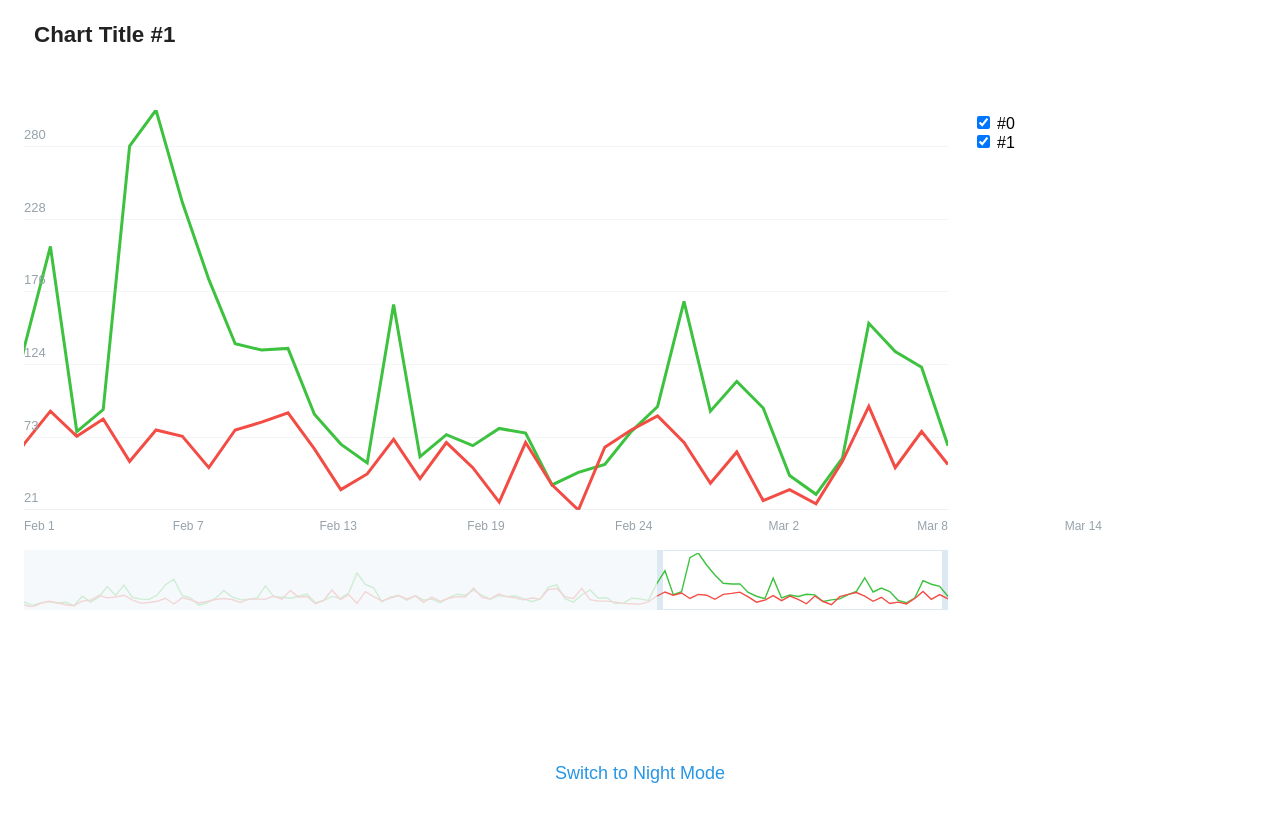
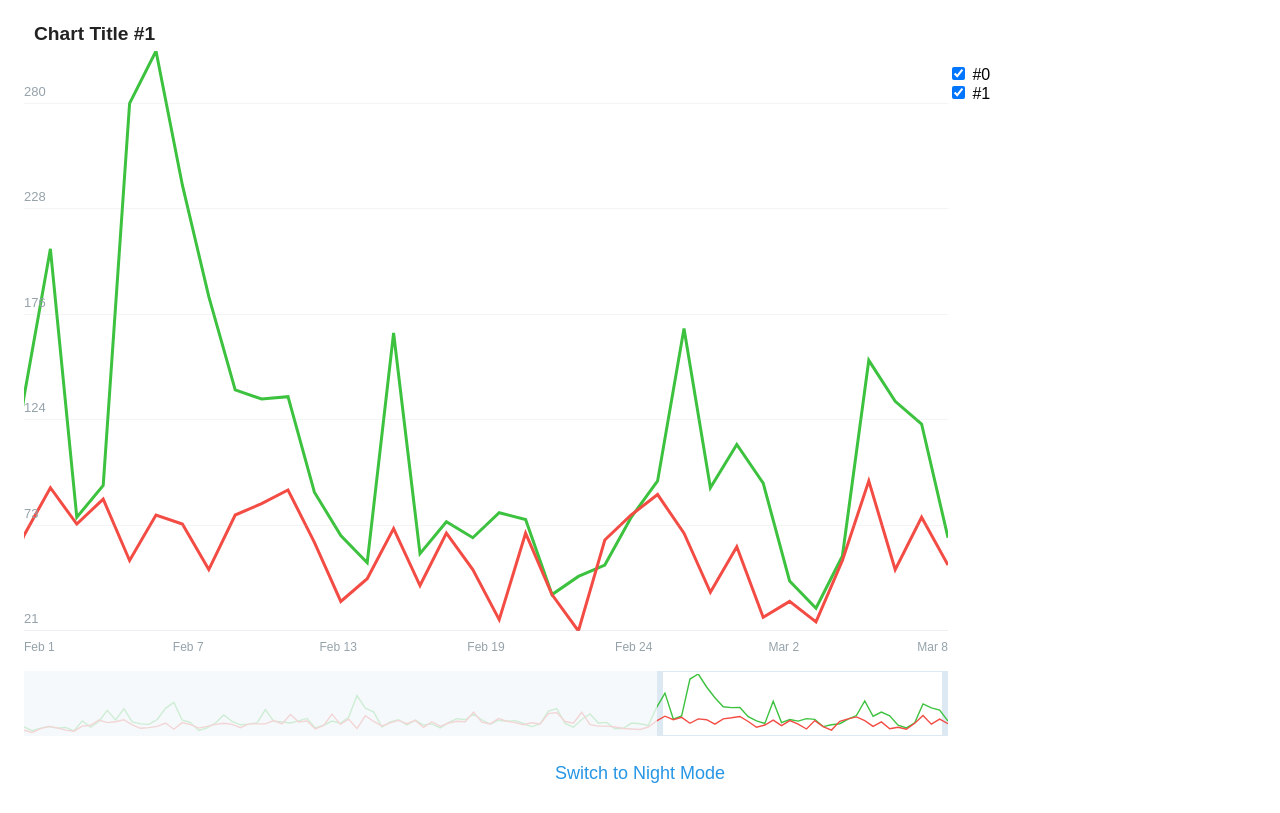
Before and after one commit to agrinko/telegram-contest-charts-app, a website with bundled scripts: page index.html in a window 1280 px wide. Shown: the top 813 px of the page. Built offline with nearby package versions, Linux system fonts and the light colour scheme.

Commit message:
Fix page layout for different devices

```diff
--- a/package.json
+++ b/package.json
@@ -8,9 +8,9 @@
   "scripts": {
     "build": "npm run build:css && npm run build:js",
     "build:js": "rollup -c --environment NODE_ENV:production",
-    "build:css": "postcss src/styles/main.css -o dist/styles.css -m --env production",
+    "build:css": "postcss src/styles/main.css -o dist/styles.css --env production",
     "start": "npm run start:css | npm run start:js",
-    "start:css": "postcss src/styles/main.css -o tmp/styles.css -m --watch",
+    "start:css": "postcss src/styles/main.css -o tmp/styles.css --watch",
     "start:js": "rollup -c --watch",
     "lint": "eslint ./src/**.js"
   },
--- a/postcss.config.js
+++ b/postcss.config.js
@@ -1,5 +1,7 @@
 module.exports = context => ({
-
+  map: {
+    inline: false
+  },
   plugins: {
     'postcss-import': {
       from: 'src/styles/main.pcss'
--- a/src/modules/components/ChartBox.js
+++ b/src/modules/components/ChartBox.js
@@ -70,17 +70,19 @@ export class ChartBox {
     this.el.className = 'chart-box';
     this.el.innerHTML =
       `<h2 class="chart-title">${this.title}</h2>
-       <div class="chart"></div>
-       <div class="chart-preview"></div>
+       <div class="chart-with-preview">
+         <div class="chart"></div>
+         <div class="chart-preview"></div>
+       </div>
        <div class="chart-legend"></div>`;
 
-    const [title, chart, preview, legend] = this.el.children;
+    const [title, container, legend] = this.el.children;
 
     this.layout = {
       title,
-      chart,
-      preview,
-      legend
+      legend,
+      chart: container.firstElementChild,
+      preview: container.lastElementChild
     };
   }
 
--- a/src/styles/components/chart-box.css
+++ b/src/styles/components/chart-box.css
@@ -3,31 +3,78 @@
 @import "chart-legend.css";
 
 
-#charts-container {
+.chart-box {
     display: flex;
-    flex-flow: column nowrap;
-}
-
-.chart-box {
     position: relative;
-    height: var(--chart-box-height);
-    flex: 1 1 100%;
-    overflow: hidden;
+    width: 100%;
+    height: 100vh;
+    flex-flow: column wrap;
+    justify-content: flex-start;
+    align-content: flex-start;
+    align-items: stretch;
+    padding: 3vh 3vmin var(--footer-height);
 
     & .chart-title {
-        margin-bottom: var(--chart-title-margin);
+        flex: 1 0;
+        margin-bottom: 5px;
         padding-left: 10px;
-        font-size: 1.4em;
+        font-size: 1.2em;
         font-weight: bold;
         color: var(--text-color, black);
         transition: color var(--theme-transition-duration) ease-in-out;
 
-        @media (max-height: 400px) {
+        @media (--wide) {
+            font-size: 1.4em;
+        }
+        @media (--low) {
             font-size: 1em;
+            flex: 0 0;
         }
     }
 
-    @media (--wide) {
-        margin-bottom: 100px;
+    & .chart-with-preview {
+        flex: 2 1 50%;
+        width: 100%;
+        max-height: 150vw;
+        display: flex;
+        flex-flow: column nowrap;
+        justify-content: flex-start;
+        overflow: hidden;
+
+        & .chart {
+            flex: 1 1 60%;
+            min-height: 150px;
+            max-height: 100vmin;
+            margin-bottom: 40px;
+
+            @media (--low) {
+                margin-bottom: 30px;
+            }
+        }
+
+        & .chart-preview {
+            flex: 1 1 10vmin;
+        }
+
+        @media (--wide) {
+            flex-basis: 66vmin;
+        }
+    }
+
+    & .chart-legend {
+        flex: 3 1;
+    }
+
+    @media (--narrow-landscape) {
+        & .chart-with-preview {
+            flex-basis: 80vh;
+            width: 75%;
+        }
+
+        & .chart-legend {
+            flex-basis: 80vh;
+            width: 25%;
+            margin-top: 5vh;
+        }
     }
 }
--- a/src/styles/components/chart-legend.css
+++ b/src/styles/components/chart-legend.css
@@ -1,11 +1,2 @@
 .chart-legend {
-    width: var(--legend-width);
-
-    @media (--landscape-mobile) {
-        position: absolute;
-        top: 8%;
-        right: 0;
-        bottom: 0;
-        padding: 2%;
-    }
 }
--- a/src/styles/components/chart-preview.css
+++ b/src/styles/components/chart-preview.css
@@ -1,13 +1,8 @@
 .chart-preview {
+    min-height: 35px;
+    max-height: 50px;
     position: relative;
-    height: 50px;
-    margin: 15px 0;
-    width: var(--chart-width);
     user-select: none;
-
-    @media (max-height: 350px) {
-        height: 35px;
-    }
 
     & svg {
         position: relative;
@@ -60,12 +55,15 @@
         }
     }
 
-    @media (--tablet) and (min-height: 350px) {
-        height: 60px;
+    @media (min-width: 900px) {
+        max-height: 60px;
+    }
+
+    @media (min-width: 1150px) {
+        max-height: 65px;
     }
 
     @media (--wide) {
-        height: 80px;
-        margin: 25px 0;
+        max-height: 75px;
     }
 }
--- a/src/styles/components/chart.css
+++ b/src/styles/components/chart.css
@@ -1,17 +1,6 @@
 .chart {
     position: relative;
-    margin-bottom: 40px;
-    width: var(--chart-width);
-    min-height: 140px;
-    max-height: 470px;
-    height: 50vh;
     user-select: none;
-
-    @media (--wide) {
-        max-height: 550px;
-        height: 60vh;
-        margin-bottom: 60px;
-    }
 
     & .scale-container {
         position: absolute;
--- a/src/styles/components/theme-switcher.css
+++ b/src/styles/components/theme-switcher.css
@@ -35,4 +35,8 @@
             text-transform: capitalize;
         }
     }
+
+    @media (--narrow-landscape) {
+        display: none;
+    }
 }
--- a/src/styles/main.css
+++ b/src/styles/main.css
@@ -10,7 +10,6 @@
 
 
 body {
-    padding: 3vh 3vmin;
     transition: background var(--theme-transition-duration) ease-in-out;
     background: var(--background, white);
     font-family: Arial, "Helvetica Neue", Helvetica, sans-serif;
--- a/src/styles/variables.css
+++ b/src/styles/variables.css
@@ -1,23 +1,12 @@
 @custom-media --tablet (min-width: 870px);
 @custom-media --wide (min-width: 1400px);
 @custom-media --x-wide (min-width: 1600px);
+@custom-media --low (max-height: 500px);
 @custom-media --high (min-height: 600px) and (max-width: 1400px);
-@custom-media --landscape-mobile (orientation: landscape) and (max-height: 800px);
+@custom-media --narrow-landscape (min-aspect-ratio: 3/2) and (max-width: 1400px);
 
 :root {
     --theme-transition-duration: 100ms;
     --footer-height: 8vh;
-    --chart-box-height: 100vh;
     --chart-title-margin: 4vh;
-    --chart-width: 100%;
-    --legend-width: 100%;
-
-    @media (--high) {
-        --chart-title-margin: 8vh;
-    }
-
-    @media (--landscape-mobile) {
-        --chart-width: 75%;
-        --legend-width: 25%;
-    }
 }
```
Also changed, not shown: README.md, 1 other file.
